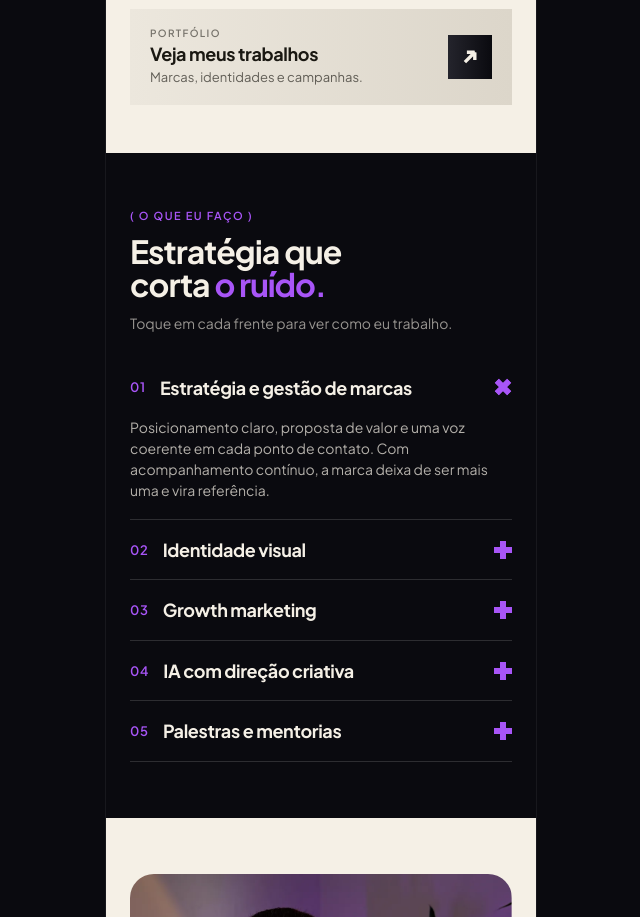
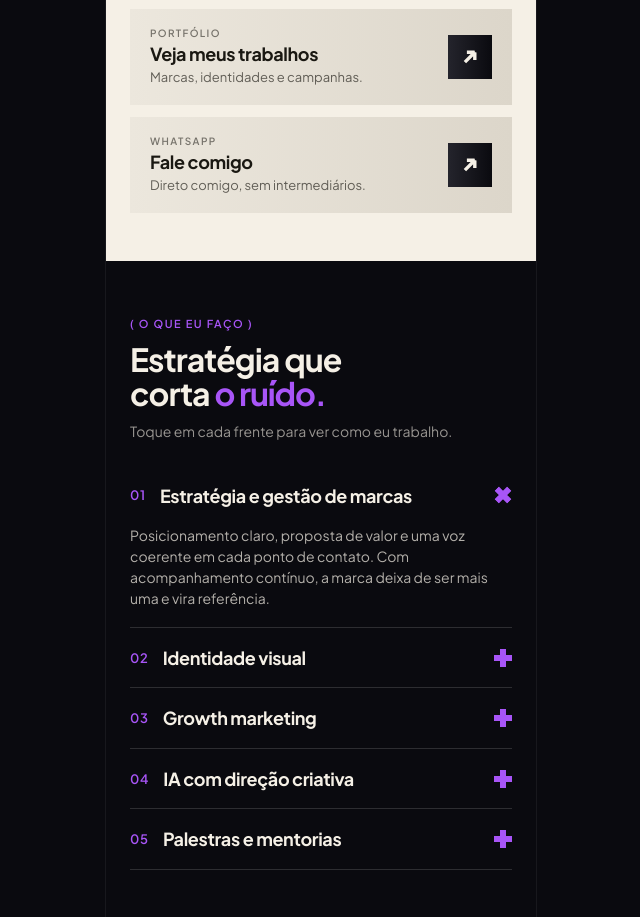
Before and after one commit to VictorBranding/bio, a plain HTML site: page index.html in a window 1280 px wide. Shown: the part 901-1818 px from the top of the page, without its empty margins (319-959 px from the left). Drawn offline with Linux system fonts and the light colour scheme.

Commit message:
Cartão Fale comigo nos links
Co-Authored-By: Claude Opus 5.5 <noreply@anthropic.com>

```diff
--- a/index.html
+++ b/index.html
@@ -142,6 +142,10 @@ a:focus-visible,button:focus-visible{outline:2px solid var(--roxo);outline-offse
       <span class="link-textos"><span class="link-rotulo">Portfólio</span><span class="link-titulo">Veja meus trabalhos</span><span class="link-apoio">Marcas, identidades e campanhas.</span></span>
       <span class="link-botao"><svg viewBox="0 0 40 40" aria-hidden="true"><path d="M2 20H37M37 20L23 6M37 20L23 34" stroke="#F5F0E6" stroke-width="8.5" fill="none"/></svg></span>
     </a>
+    <a class="link" href="https://wa.me/5528999915889?text=Ol%C3%A1%2C%20Victor!%20Vim%20pela%20sua%20bio." target="_blank" rel="noopener">
+      <span class="link-textos"><span class="link-rotulo">WhatsApp</span><span class="link-titulo">Fale comigo</span><span class="link-apoio">Direto comigo, sem intermediários.</span></span>
+      <span class="link-botao"><svg viewBox="0 0 40 40" aria-hidden="true"><path d="M2 20H37M37 20L23 6M37 20L23 34" stroke="#F5F0E6" stroke-width="8.5" fill="none"/></svg></span>
+    </a>
   </nav>
 
   <section class="servicos" aria-labelledby="t-servicos">
```
